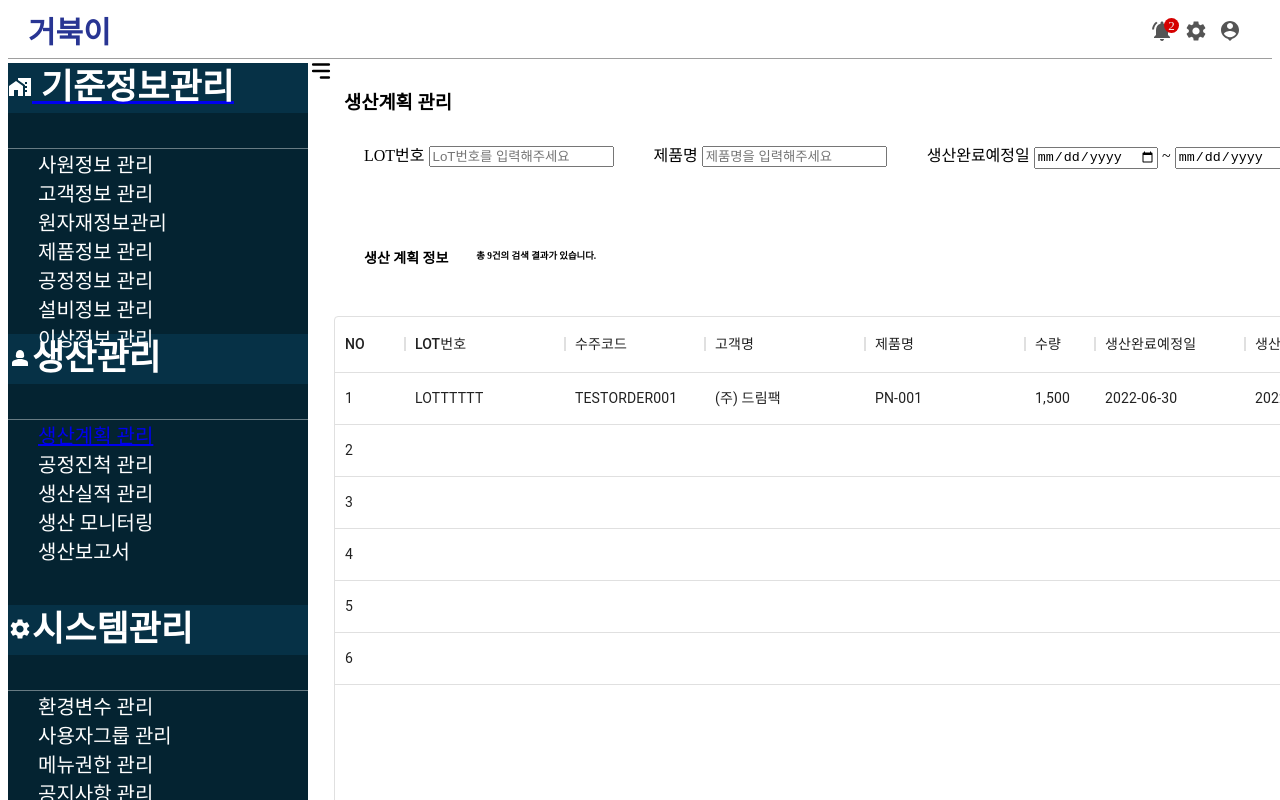
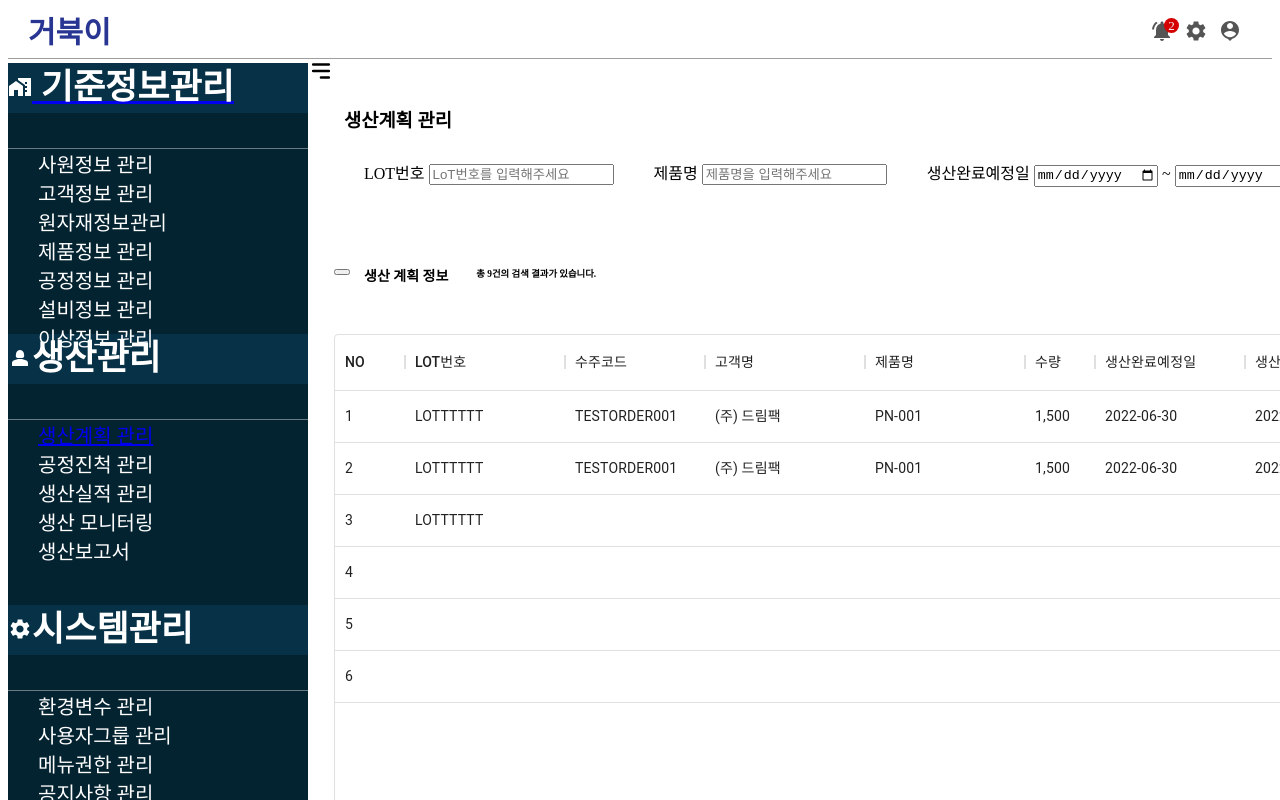
Before and after one commit to sunford4927/team_mes, a React (Create React App) app in the folder react-admin-dashboard/: page /users in a window 1280 px wide. Shown: the top 800 px of the page. Built offline with nearby package versions, Linux system fonts and the light colour scheme.

Commit message:
Lee commit

```diff
--- a/react-admin-dashboard/package.json
+++ b/react-admin-dashboard/package.json
@@ -7,13 +7,17 @@
     "@emotion/styled": "^11.10.5",
     "@material-ui/core": "^4.12.4",
     "@material-ui/icons": "^4.11.3",
+    "@mui/icons-material": "^5.10.14",
     "@mui/material": "^5.10.14",
+    "@mui/x-data-grid": "^5.17.12",
     "@testing-library/jest-dom": "^5.14.1",
     "@testing-library/react": "^13.0.0",
     "@testing-library/user-event": "^13.2.1",
+    "axios": "^1.1.3",
     "react": "^18.2.0",
     "react-dom": "^18.2.0",
     "react-icons": "^4.6.0",
+    "react-router-dom": "^6.4.3",
     "react-scripts": "5.0.1",
     "recharts": "^2.1.16",
     "web-vitals": "^2.1.0"
--- a/react-admin-dashboard/src/dummyData.js
+++ b/react-admin-dashboard/src/dummyData.js
@@ -1,4 +1,9 @@
-export const userRows = [
+import React, {useState} from 'react';
+import axios from 'axios';
+
+
+// UserList.status
+export const userRows =  [
     {
         id: 1,
         Lot번호: 'LOTTTTTT',
@@ -12,13 +17,17 @@ export const userRows = [
     },
     {
         id: 2,
-        username: '최윤영',
-        email: 'gzvczcv@naver.com',
-        status: 'active',
-        transaction: '$220',
+        Lot번호: 'LOTTTTTT',
+        수주코드: 'TESTORDER001',
+        고객명: '(주) 드림팩',
+        제품명: 'PN-001',
+        수량: '1,500',
+        생산완료예정일: '2022-06-30',
+        생산계획등록일: '2022-06-30',
     },
     {
         id: 3,
+        Lot번호: 'LOTTTTTT',
         username: '이상현',
         email: 'qwerqwerqew@naver.com',
         status: 'active',
--- a/react-admin-dashboard/src/pages/userList/UserList.jsx
+++ b/react-admin-dashboard/src/pages/userList/UserList.jsx
@@ -1,4 +1,4 @@
-import React from "react";
+import React, { useState }from "react";
 import { Link } from "react-router-dom";
 import './userList.css';
 import { DataGrid } from '@mui/x-data-grid'
@@ -6,6 +6,8 @@ import ExitToAppOutlinedIcon from '@mui/icons-material/ExitToAppOutlined';
 import { userRows } from '../../dummyData';
 import ManageMent from "../management/ManageMent";
 import Product from "../product/Product";
+import axios from "axios";
+import { useEffect } from "react";
 
 
 const columns = [
@@ -38,18 +40,60 @@ const columns = [
 
 
 
-const UserList = () => {
+const UserList=() => {
+//     const [users, setUsers] = useState(null);
+// const [loading, setLoading] = useState(false);
+// const [error, setError] = useState(null);
+
+// const fetchUsers = async () => {
+//   try {
+//     // 요청이 시작 할 때에는 error 와 users 를 초기화하고
+//     setError(null);
+//     setUsers(null);
+//     // loading 상태를 true 로 바꿉니다.
+//     setLoading(true);
+//     const response = await axios.get(
+//         'http://127.0.0.1:8000/plans/'
+//     );
+//     setUsers(response.data); // 데이터는 response.data 안에 들어있습니다.
+//     console.log(setUsers);
+//   } catch (e) {
+//     setError(e);
+//   }
+//   setLoading(false);
+
+// };
+// useEffect(()=>{
+// fetchUsers();
+// },[]);
+//     if (loading) return <div>로딩중..</div>;
+//     if (error) return <div>에러가 발생했습니다</div>;
+
+// 	// 아직 users가 받아와 지지 않았을 때는 아무것도 표시되지 않도록 해줍니다.
+//     if (!users) return null;
+
+	// 드디어 users가 성공적으로 받아와 진 상태입니다.
+
+const [dummyData ,setDummyData] = useState(userRows);
+function test(){
+    setDummyData()
+}
+
     return <div className="userList">
+        <button onClick={test}></button>
         <ManageMent/>
         <Product/>
         <DataGrid
-            rows={userRows}
+            rows={dummyData}
             disableSelectionOnClick
             columns={columns}
             pageSize={9}
             rowsPerPageOptions={[5]}
 
-        />
+        >
+
+            </DataGrid>
+            <h1>TTest</h1>
     </div>
 }
 export default UserList;
```
Also changed, not shown: react-admin-dashboard/src/App.js (+3 -4 lines), react-admin-dashboard/test.txt, 1 other file (tests, documents, lock files or other folders).
